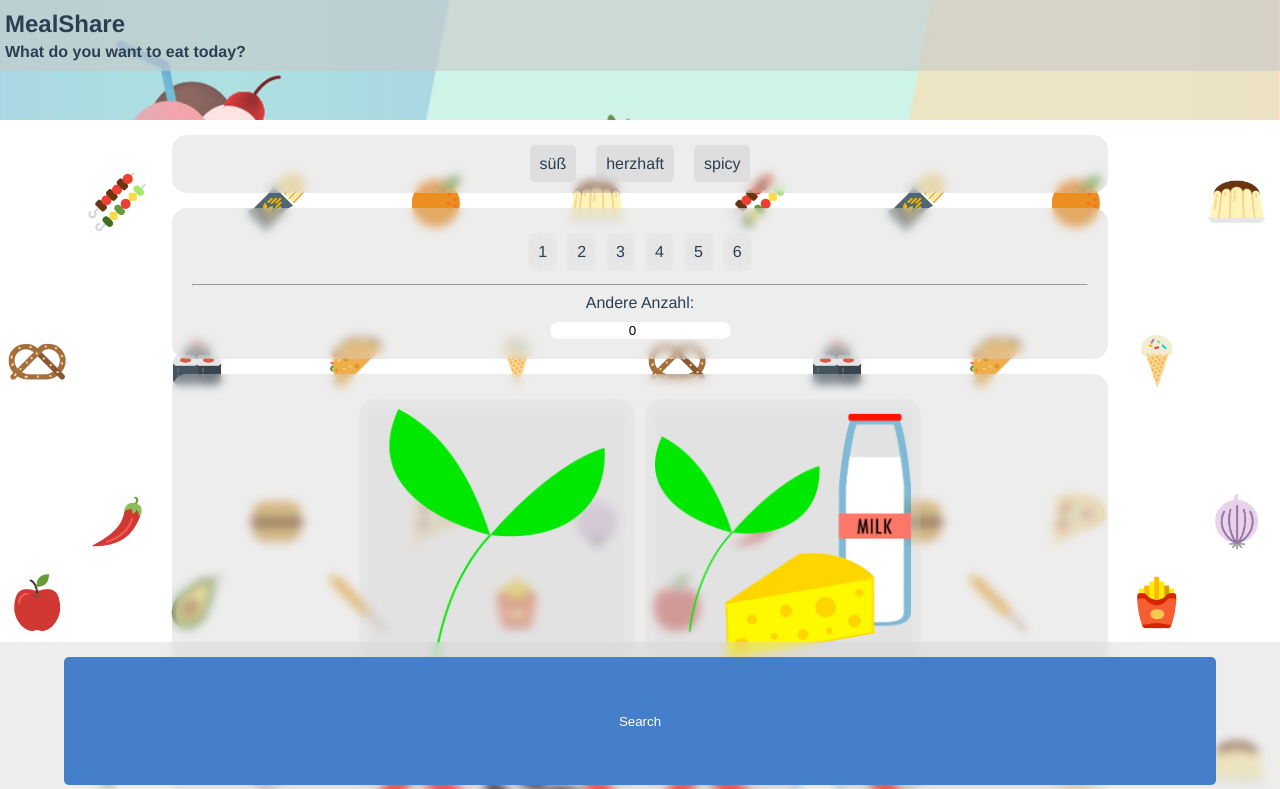
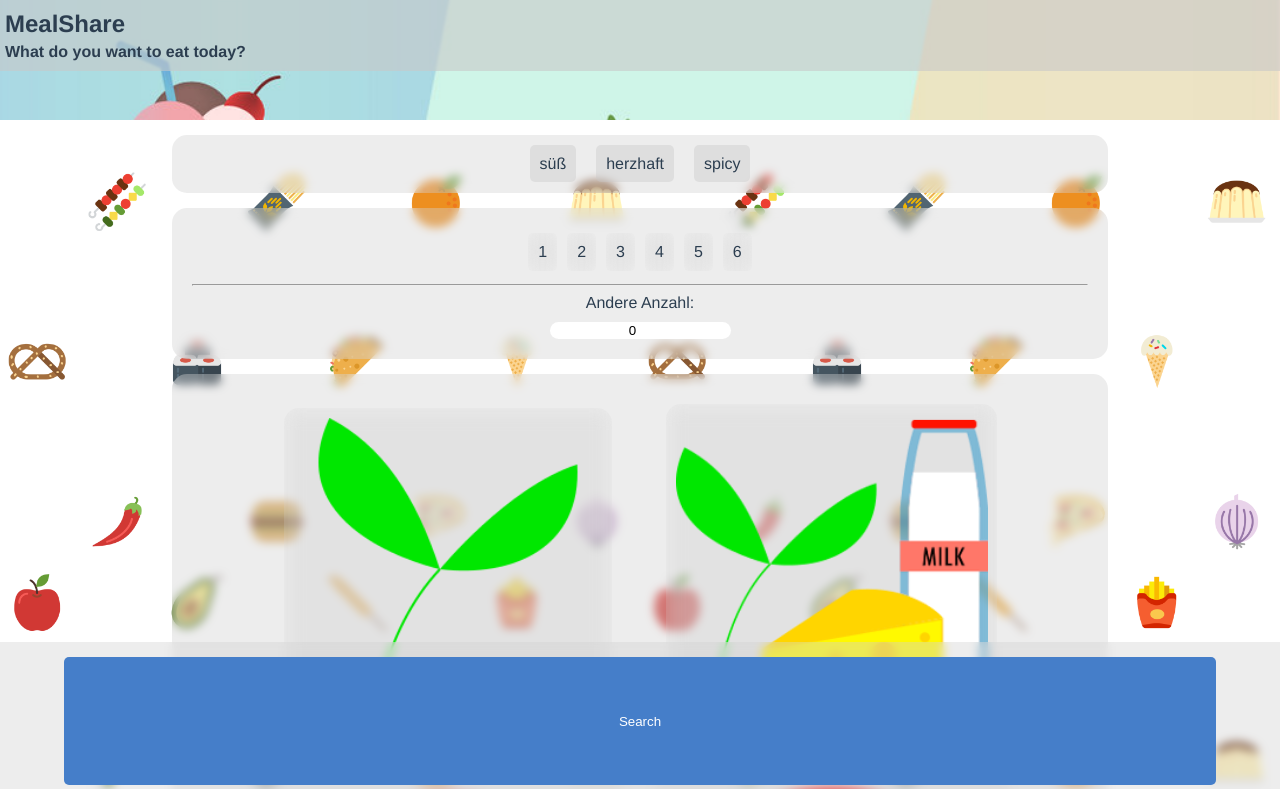
Before and after one commit to radiales/pbo, a Vue app in the folder pbo-project/: page /#/ in a window 1280 px wide. Shown: the top 789 px of the page. Built offline with nearby package versions, Linux system fonts and the light colour scheme.

Commit message:
Refactored constraints to individual components. Old kept as comment.

```diff
--- /dev/null
+++ b/pbo-project/src/components/Constraint.vue
@@ -0,0 +1,71 @@
+<template>
+    <div class="templateDiv">
+        <input type="checkbox" name="constraint"
+            v-bind:value="name"
+            v-bind:id="name"
+            v-model="constraints[name]">
+	    <label v-bind:for="name" class="constraint selectable vegan constraintLabel">
+	        <img class="constraintimg" v-bind:src="imgSrc">
+	        <span>{{ name }}</span>
+	    </label>
+    </div>
+</template>
+
+<script>
+export default {
+    props:  ["name", "constraints"],
+    data:function() {
+        return{
+            // constraints:{
+            //     vegan: false,
+            //     veggie: false,
+            //     glutenfree: false,
+            //     lactosefree: false
+            // }
+        }
+    },
+    computed:{
+        imgSrc(){
+            return require("../../img/" + this.name + ".png");
+        }
+    }
+}
+</script>
+
+<style scoped>
+.templateDiv{
+    padding: 10px;
+}
+
+.constraint{
+	display: inline-block;
+}
+
+.selectable{
+	background-size: contain;
+	background-repeat: no-repeat;
+	background-size: 70%;
+	backdrop-filter: blur(10px);
+	background-position: center;
+	border-radius: 15px;
+	display: inline-table;
+}
+
+.constraintLabel{
+    padding: 10px;
+}
+
+.constraintimg{
+    width: 100%;
+    height: 100%;
+}
+
+input[type="checkbox"]{
+    display: none;
+}
+
+input[type="checkbox"]:checked + .selectable{
+    background: rgb(69, 126, 201);
+	color: white;
+}
+</style>
--- a/pbo-project/src/components/Home.vue
+++ b/pbo-project/src/components/Home.vue
@@ -20,8 +20,17 @@
 				<label>Andere Anzahl:</label><br>
 				<input onchange="if(this.value=='') this.style.background = 'default'; else this.style.background = 'rgb(69, 126, 201)';" v-model="selectedPeopleCount" class="textInput" id="peopleCountInput" type="number">
 			</form>
-			<div class="form constraintForm">
-				<input type="checkbox" name="constraint" value="vegan" id="vegan" v-model="contraints.vegan">
+			<div class="form">
+				<form class="constraintForm">
+					<span v-for="(constraint, id) in constraints" :key="id" class="constraint">
+						<Constraint
+							v-bind:name="constraint"
+							:constraints="contraints"
+						>
+						</Constraint>
+					</span>
+				</form>
+				<!-- <input type="checkbox" name="constraint" value="vegan" id="vegan" v-model="contraints.vegan">
 				<label for="vegan" class="constraint selectable vegan">
 					<img class="constraintimg" src="../../img/vegan.png">
 					<span>vegan</span>
@@ -41,7 +50,7 @@
 				<label for="lactosefree" class="constraint selectable lactosefree">
 					<img class="constraintimg" src="../../img/lactosefree.png">
 					<span>laktosefrei</span>
-				</label>
+				</label> -->
 			</div>
 			<div class="form ingredientsForm">
 				<label>Zutaten</label>
@@ -109,6 +118,7 @@ export default {
 		peopleCount: [1,2,3,4,5,6],
 		selectedPeopleCount: 0,
 		taste: "",
+		constraints: ["vegan", "veggie", "glutenfree", "lactosefree"],
 		contraints:{
 			vegan: false,
 			veggie: false,
@@ -157,6 +167,9 @@ export default {
 		unavailableIngredients(){
 				return this.ingredients.filter(x => (!(x.available) &&
 					((this.filterString=="")?true:(x.name.toLowerCase().indexOf(this.filterString.toLowerCase())!=-1))));
+		},
+		_contraints(){
+			return this.constraints;
 		}
 	},
 	methods: {
@@ -259,7 +272,7 @@ export default {
 	width: 70%;
 	backdrop-filter: blur(5px);
 }
-
+/*
 .constraintForm input[type="checkbox"]{
 	display: none;
 }
@@ -276,6 +289,12 @@ export default {
 	padding-top: 5px;
 	margin: 5px;
 }
+*/
+
+.constraint{
+	width: 30vw;
+	display: inline-block;
+}
 
 .selectable{
 	background-size: contain;
@@ -286,10 +305,6 @@ export default {
 	padding: 10px;
 	border-radius: 15px;
 	display: inline-table;
-}
-
-.constraintimg{
-	width: 100%;
 }
 
 .ingredients{
--- a/pbo-project/src/main.js
+++ b/pbo-project/src/main.js
@@ -7,7 +7,10 @@ import router from './router'
 //import '../node_modules/bootstrap/dist/css/bootstrap.css'
 //import '../node_modules/bootstrap-vue/dist/bootstrap-vue.css'
 
+
+//FIX
 import Selectable from "./components/Selectable"
+import Constraint from "./components/Constraint"
 
 Vue.config.productionTip = false
 
@@ -20,6 +23,7 @@ Vue.component("Last");
  * had before.
 */
 Vue.component("Selectable", Selectable);
+Vue.component("Constraint", Constraint);
 
 var vueIn = new Vue({
   router,
```
